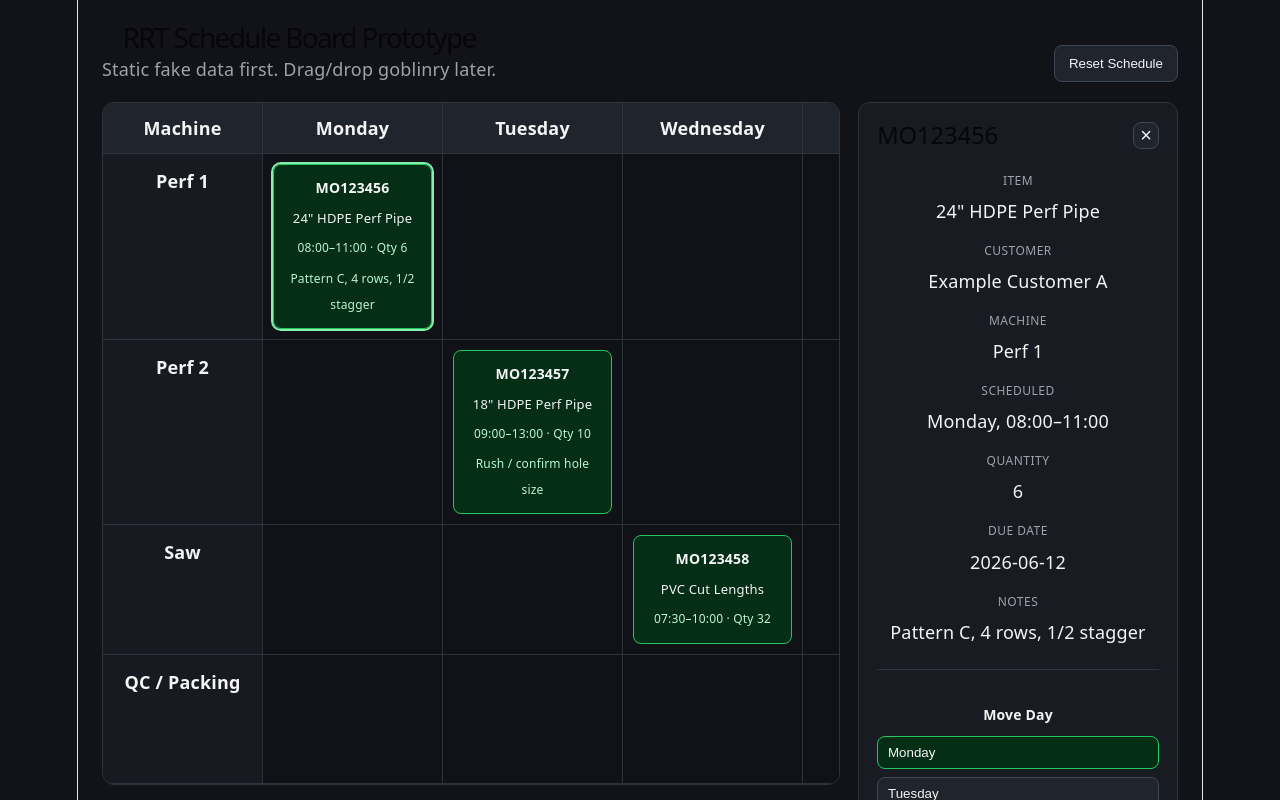
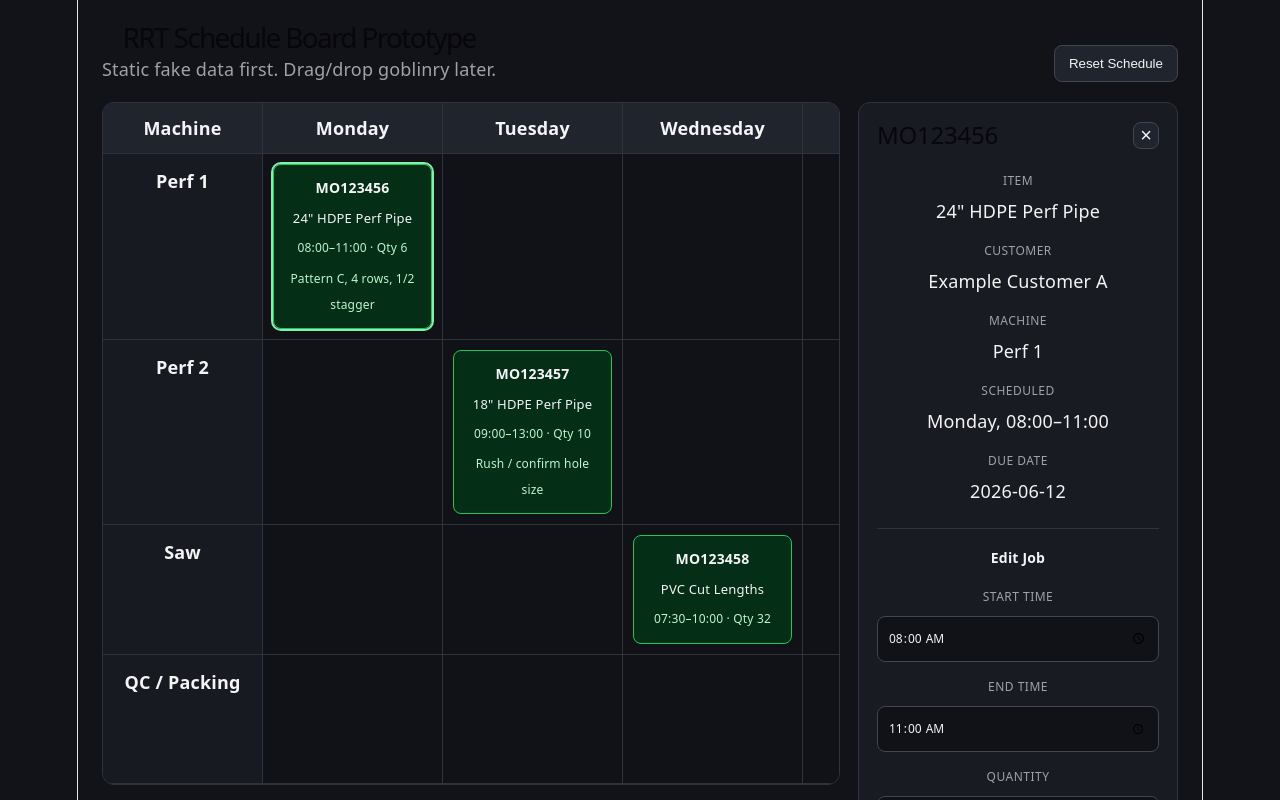
Before and after one commit to kirschballs/rrt-schedule-board, a React (Vite) app: page / in a window 1280 px wide. Both pictures are taken after a click on the element 352 px from the left and 246 px from the top of the page. Shown: the top 800 px of the page. Built offline with nearby package versions, Linux system fonts and the light colour scheme.

Commit message:
Add editable job fields

```diff
--- a/src/App.css
+++ b/src/App.css
@@ -215,3 +215,55 @@ dd {
 .reset-button:hover {
   filter: brightness(1.2);
 }
+
+.reset-button {
+  border: 1px solid #3f4654;
+  border-radius: 8px;
+  background: #20242d;
+  color: #f4f4f5;
+  padding: 10px 14px;
+  cursor: pointer;
+}
+
+.reset-button:hover {
+  filter: brightness(1.2);
+}
+
+.edit-controls {
+  margin-top: 24px;
+  border-top: 1px solid #2f333d;
+  padding-top: 16px;
+}
+
+.edit-controls h3 {
+  margin: 0 0 12px;
+  font-size: 14px;
+}
+
+.edit-controls label {
+  display: flex;
+  flex-direction: column;
+  gap: 6px;
+  margin-bottom: 12px;
+  color: #a1a1aa;
+  font-size: 12px;
+  text-transform: uppercase;
+  letter-spacing: 0.04em;
+}
+
+.edit-controls input,
+.edit-controls textarea {
+  width: 100%;
+  border: 1px solid #3f4654;
+  border-radius: 8px;
+  background: #101218;
+  color: #f4f4f5;
+  padding: 8px 10px;
+  font: inherit;
+  text-transform: none;
+  letter-spacing: normal;
+}
+
+.edit-controls textarea {
+  resize: vertical;
+}
--- a/src/App.tsx
+++ b/src/App.tsx
@@ -185,15 +185,60 @@ function App() {
                   {selectedJob.day}, {selectedJob.start}–{selectedJob.end}
                 </dd>
 
-                <dt>Quantity</dt>
-                <dd>{selectedJob.qty}</dd>
-
                 <dt>Due Date</dt>
                 <dd>{selectedJob.dueDate ?? "N/A"}</dd>
+              </dl>
 
-                <dt>Notes</dt>
-                <dd>{selectedJob.notes ?? "None"}</dd>
-              </dl>
+              <div className="edit-controls">
+                <h3>Edit Job</h3>
+
+                <label>
+                  Start Time
+                  <input
+                    type="time"
+                    value={selectedJob.start}
+                    onChange={(event) =>
+                      updateJob(selectedJob.id, { start: event.target.value })
+                    }
+                  />
+                </label>
+
+                <label>
+                  End Time
+                  <input
+                    type="time"
+                    value={selectedJob.end}
+                    onChange={(event) =>
+                      updateJob(selectedJob.id, { end: event.target.value })
+                    }
+                  />
+                </label>
+
+                <label>
+                  Quantity
+                  <input
+                    type="number"
+                    min="0"
+                    value={selectedJob.qty}
+                    onChange={(event) =>
+                      updateJob(selectedJob.id, {
+                        qty: Number(event.target.value),
+                      })
+                    }
+                  />
+                </label>
+
+                <label>
+                  Notes
+                  <textarea
+                    value={selectedJob.notes ?? ""}
+                    onChange={(event) =>
+                      updateJob(selectedJob.id, { notes: event.target.value })
+                    }
+                    rows={4}
+                  />
+                </label>
+              </div>
 
               <div className="move-controls">
                 <h3>Move Day</h3>
```
